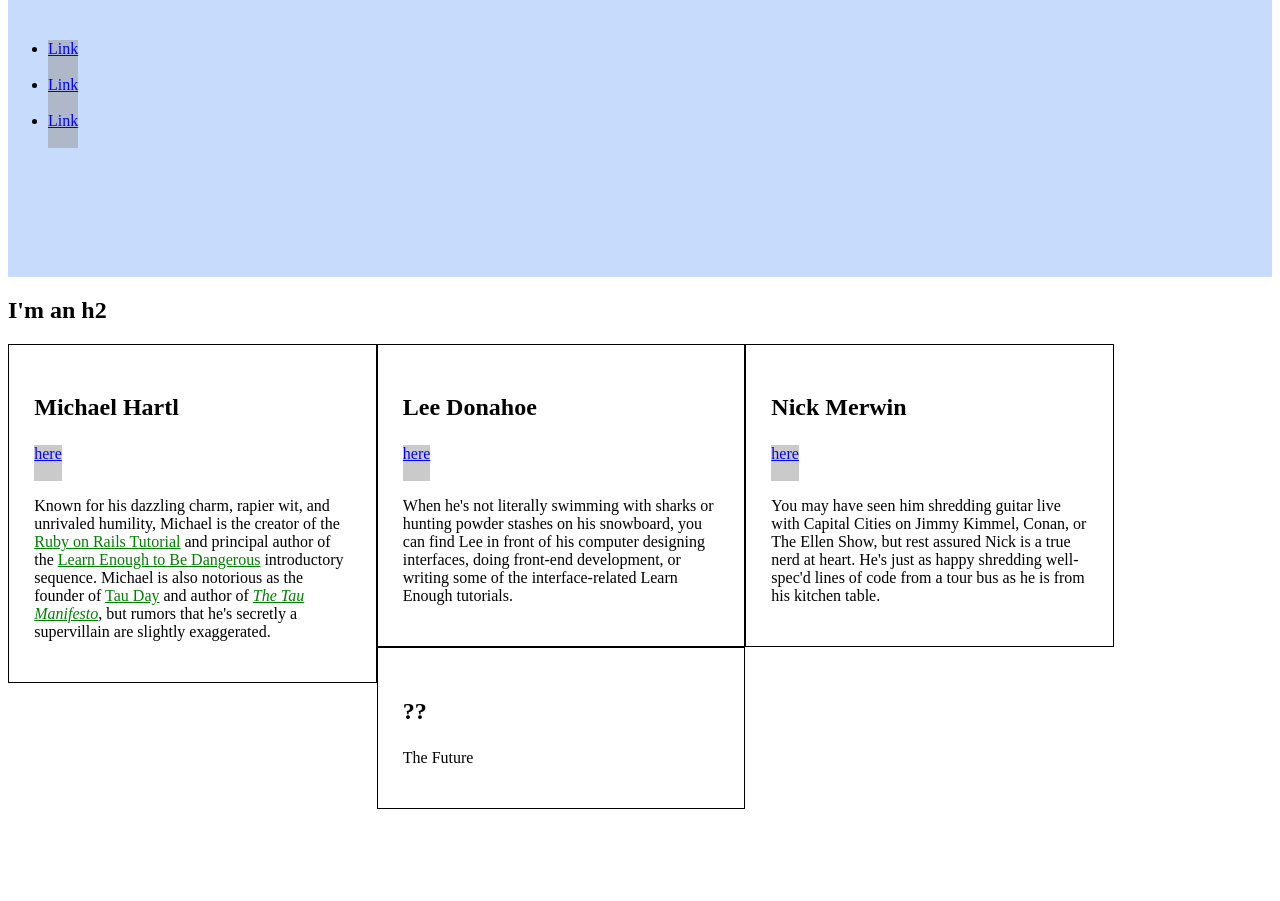
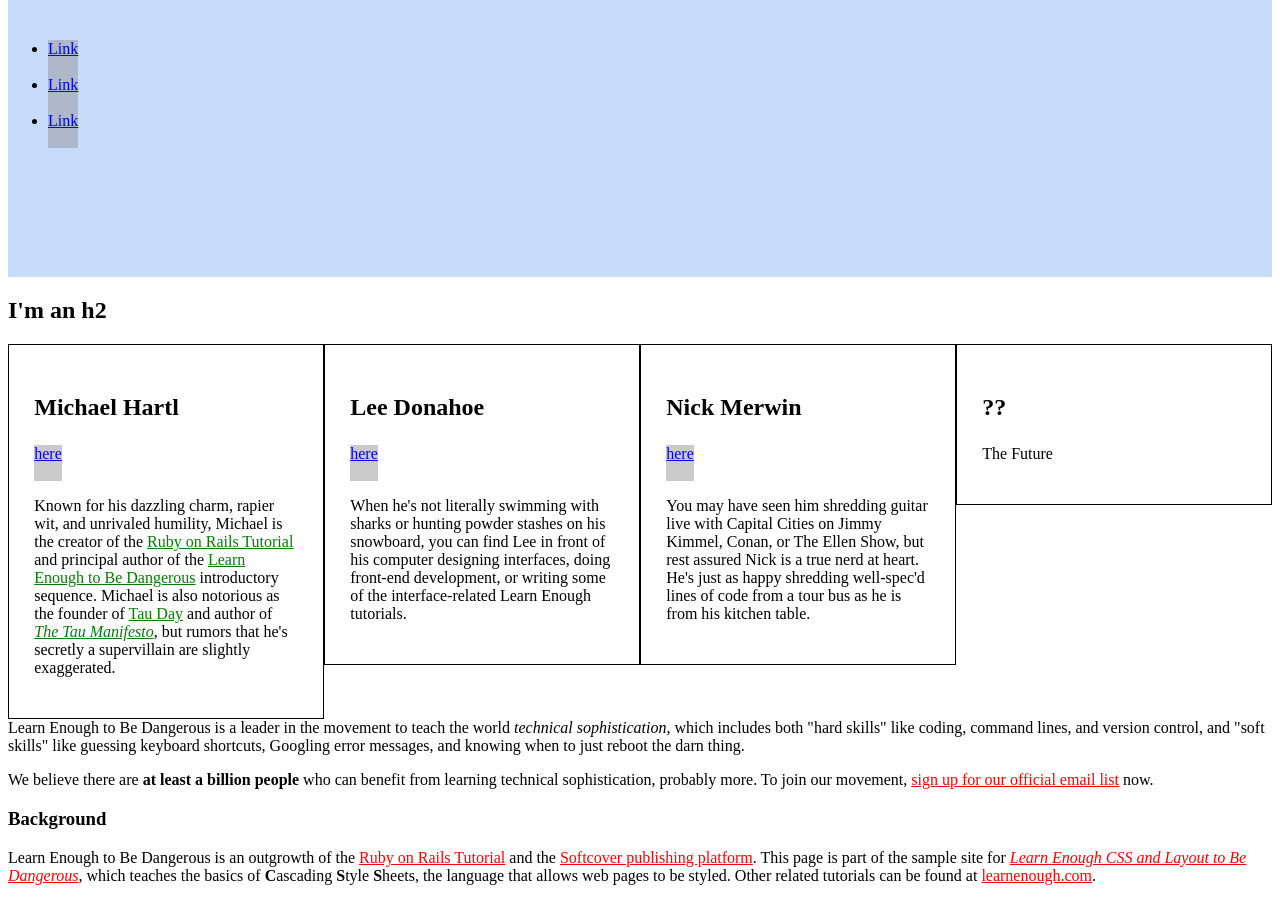
Before and after one commit to stanwindhorst/sample_css, a plain HTML site: page index.html in a window 1280 px wide. Shown: the part 131-1032 px from the top of the page. Before the commit the page ends 940 px from the top, so only its background shows below. Drawn offline with Linux system fonts and the light colour scheme.

Commit message:
add content to index.html

```diff
--- a/index.html
+++ b/index.html
@@ -30,9 +30,19 @@
       /* BIO STYLES */
       .bio-wrapper {
         font-size: 24px;
+        overflow: hidden;
       }
-      .bio-box {
+      .bio-wrapper:after {
+        visibility: hidden;
+        display: block;
+        font-size: 0;
+        content: " ";
+        clear: right;
+        height: 0;
+      }
+       .bio-box {
         border: 1px solid black;
+        box-sizing: border-box;
         float: left;
         font-size: 1rem;
         padding: 2%;
@@ -65,7 +75,6 @@
       </ul>
     </div>
     <h2>I'm an h2</h2>
-    <div class="bio-wrapper">
       <div class="bio-box">
         <h3>Michael Hartl</h3>
         <a href="http://twitter.com/mhartl" class="social-link">here</a>
@@ -85,6 +94,7 @@
           </p>
         </div>
       </div>
+      <p>
       <div class="bio-box">
         <h3>Lee Donahoe</h3>
         <a href="https://twitter.com/leedonahoe" class="social-link">here</a>
@@ -116,5 +126,32 @@
         </p>
       </div>
     </div>
+    <p style="clear: left;">
+    Learn Enough to Be Dangerous is a leader in the movement to teach the
+    world <em>technical sophistication</em>, which includes both "hard
+    skills" like coding, command lines, and version control, and "soft
+     skills" like guessing keyboard shortcuts, Googling error messages, and
+    knowing when to just reboot the darn thing.
+  </p>
+  <p>
+    We believe there are <strong>at least a billion people</strong> who can
+    benefit from learning technical sophistication, probably more. To join
+    our movement,
+    <a href="https://learnenough.com/#email_list">sign up for our official
+    email list</a> now.
+  </p>
+  <h3>Background</h3>
+  <p>
+    Learn Enough to Be Dangerous is an outgrowth of the
+    <a href="http://railstutorial.org/">Ruby on Rails Tutorial</a> and the
+    <a href="http://www.softcover.io/">Softcover publishing platform</a>.
+    This page is part of the sample site for
+    <a href="https://learnenough.com/css-tutorial"><em>Learn Enough CSS and
+    Layout to Be Dangerous</em></a>, which teaches the basics of
+    <strong>C</strong>ascading <strong>S</strong>tyle
+    <strong>S</strong>heets, the language that allows web pages to be styled.
+    Other related tutorials can be found at
+    <a href="https://learnenough.com/">learnenough.com</a>.
+  </p>
   </body>
 </html>
```
